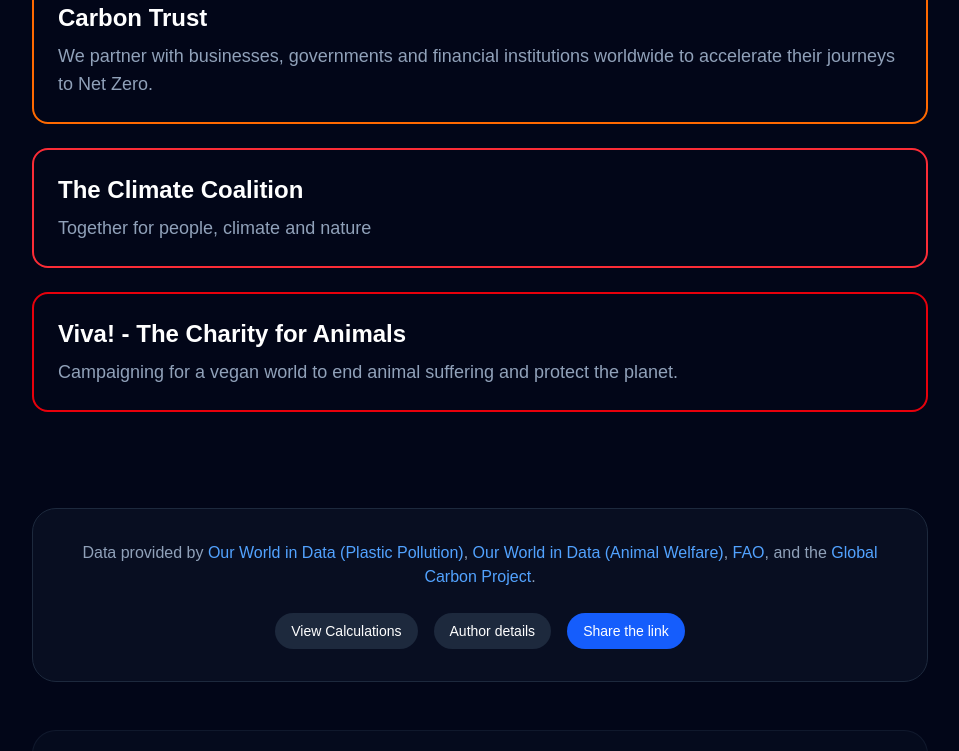
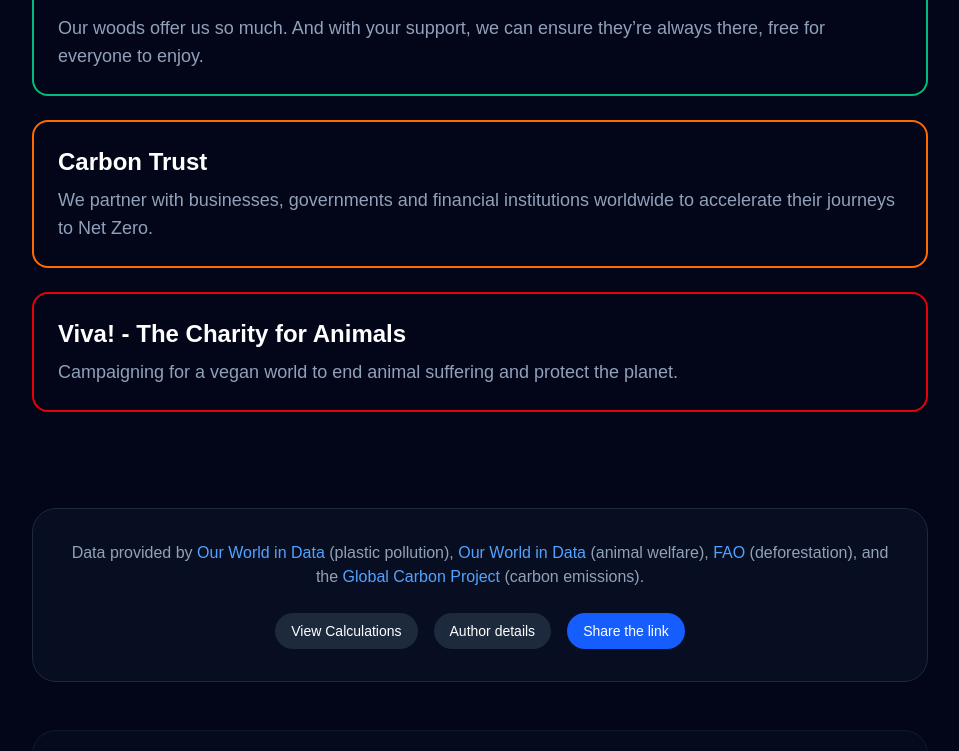
Before and after one commit to T-J-D-Cavey/plastic_production_site_with_gemini, a Next.js app: page /action in a window 1280 px wide. Shown: the part 1024-1775 px from the top of the page, without its empty margins (160-1119 px from the left). Built offline with nearby package versions, Linux system fonts and the light colour scheme.

Commit message:
updated take action page with copy tweaks and the meat consumption page copy

```diff
--- a/src/app/action/page.tsx
+++ b/src/app/action/page.tsx
@@ -9,6 +9,12 @@
     description: "Sign petitions to influence government policy and regulations.",
     url: "https://petition.parliament.uk/",
     color: "border-purple-500 hover:bg-purple-500/10",
+  },
+  {
+    title: "The Climate Coalition",
+    description: "Together for people, climate and nature",
+    url: "https://www.theclimatecoalition.org/",
+    color: "border-red-500 hover:bg-red-500/10",
   },
   {
     title: "Greenpeace UK",
@@ -33,12 +39,6 @@
     description: "We partner with businesses, governments and financial institutions worldwide to accelerate their journeys to Net Zero.",
     url: "https://www.carbontrust.com/",
     color: "border-orange-500 hover:bg-orange-500/10",
-  },
-  {
-    title: "The Climate Coalition",
-    description: "Together for people, climate and nature",
-    url: "https://www.theclimatecoalition.org/",
-    color: "border-red-500 hover:bg-red-500/10",
   },
   {
     title: "Viva! - The Charity for Animals",
@@ -128,16 +128,16 @@
                 rel="noopener noreferrer"
                 className="text-blue-400 hover:underline"
               >
-                Our World in Data (Plastic Pollution)
-              </a>,{" "}
+                Our World in Data
+              </a> (plastic pollution),{" "}
               <a
                 href="https://ourworldindata.org/animal-welfare"
                 target="_blank"
                 rel="noopener noreferrer"
                 className="text-blue-400 hover:underline"
               >
-                Our World in Data (Animal Welfare)
-              </a>,{" "}
+                Our World in Data
+              </a> (animal welfare),{" "}
               <a
                 href="https://www.fao.org/newsroom/detail/global-deforestation-slows--but-forests-remain-under-pressure--fao-report-shows"
                 target="_blank"
@@ -145,15 +145,15 @@
                 className="text-blue-400 hover:underline"
               >
                 FAO
-              </a>, and the{" "}
+              </a> (deforestation), and the{" "}
               <a
-                href="https://globalcarbonproject.org/carbonbudget/"
+                href="https://globalcarbonbudget.org/"
                 target="_blank"
                 rel="noopener noreferrer"
                 className="text-blue-400 hover:underline"
               >
                 Global Carbon Project
-              </a>.
+              </a> (carbon emissions).
             </p>
 
             <div className="flex flex-wrap justify-center gap-4 text-sm font-medium">
--- a/src/components/MeatConsumptionVisualisation.tsx
+++ b/src/components/MeatConsumptionVisualisation.tsx
@@ -138,14 +138,14 @@
             aria-live="polite"
             aria-atomic="true"
           >
-            {Math.floor(totalAnimals).toLocaleString()}
+            {(totalAnimals / 1000).toFixed(1)}k
           </span>{" "}
           land animals have been slaughtered for meat
         </h1>
 
         <div className="flex flex-col items-center gap-6 text-center max-w-3xl">
           <p className="text-lg md:text-2xl text-stone-300 leading-relaxed drop-shadow-md">
-            Annual global land animal slaughter is approximately 83 billion, equivalent to 2,632 animals every second.
+            Every second, we slaughter ~2.6k animals for food. That's 83 billion animals every year.
           </p>
 
           <div className="mt-12 flex flex-col items-center">
```
